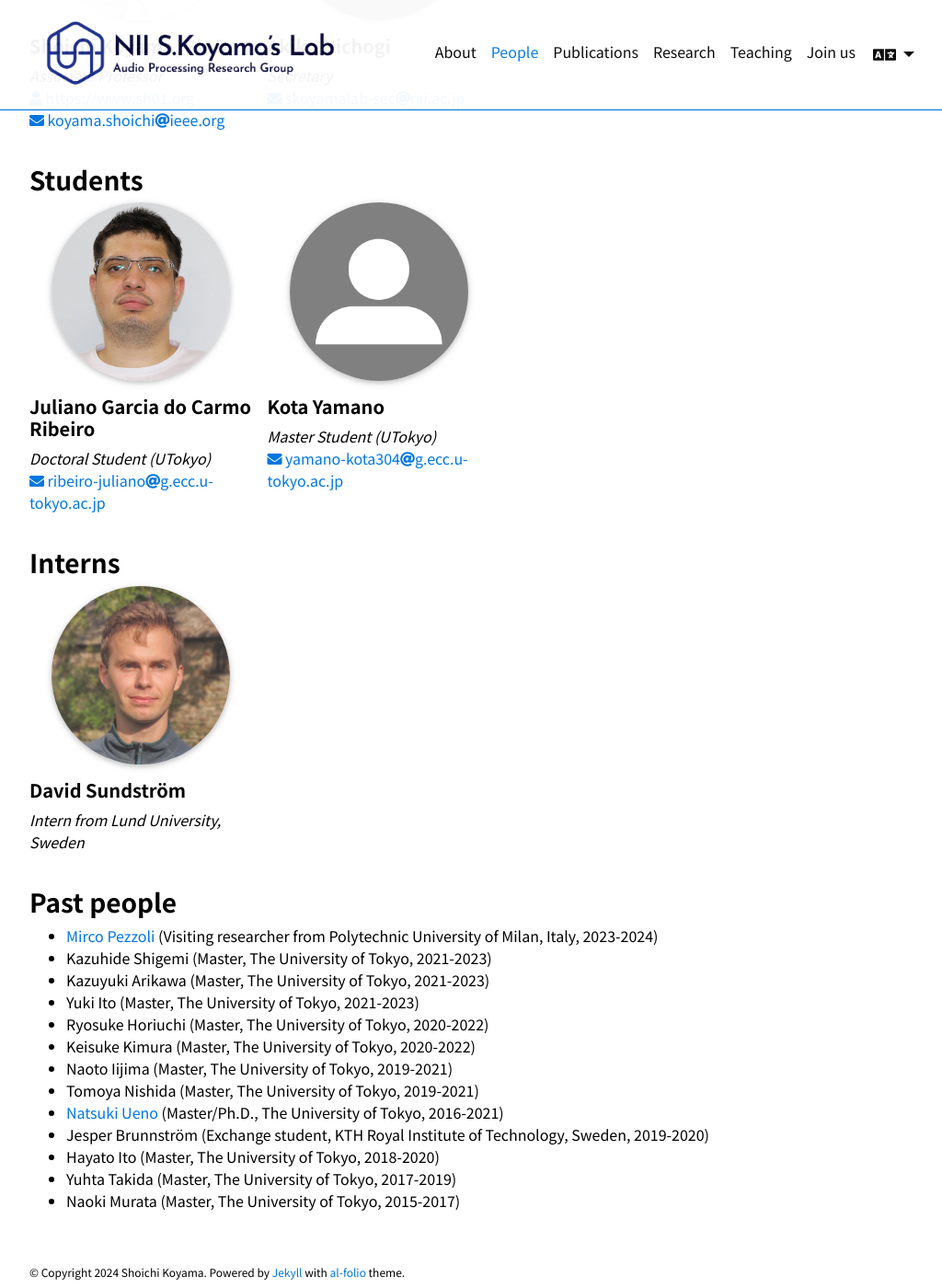
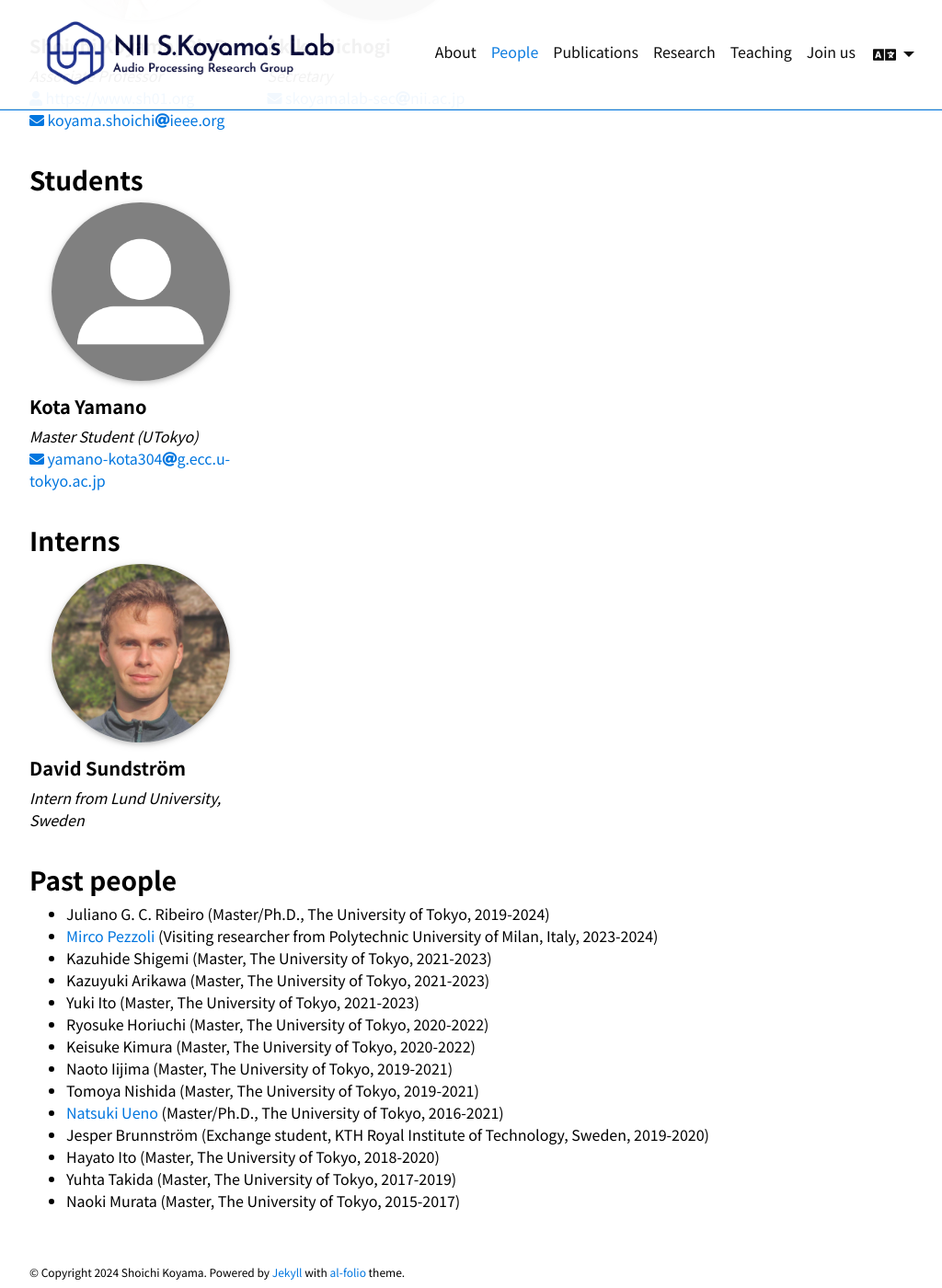
Before and after one commit to skoyamalab/skoyamalab.github.io, a Jekyll site: the page built from _pages/people.md, in a window 1280 px wide and 1400 px high, scrolled down 381 px. Shown: the whole window at 92% size, without its empty margins (123-1147 px from the left). Built offline with Jekyll 4.4.1, drawn with Linux system fonts in a browser that asks for light colours; full-size pictures stand in for the smaller copies a plugin makes; comment, search, counter and statistics services are not loaded; a style sheet for code colours, icons or effects is not loaded.

Commit message:
updated people and research

```diff
--- a/_pages/people.md
+++ b/_pages/people.md
@@ -43,18 +43,6 @@ nav_order: 1
 
 <div class="members float-left">
     {% include figure.html
-        path='assets/img/jribeiro.jpg'
-        class="img-fluid z-depth-1 rounded-circle"
-        alt='Juliano Garcia do Carmo Ribeiro' -%}
-    <div class="address">
-        <h5>Juliano Garcia do Carmo Ribeiro</h5>
-        <p><em>Doctoral Student (UTokyo)</em></p>
-        <p><a href="#"><i class="fas fa-envelope"></i> ribeiro-juliano<i class="fas fa-at"></i>g.ecc.u-tokyo.ac.jp</a></p>
-    </div>
-</div>
-
-<div class="members float-left">
-    {% include figure.html
         path='assets/img/default_avatar.png'
         class="img-fluid z-depth-1 rounded-circle"
         alt='Kota Yamano' -%}
@@ -83,6 +71,7 @@ nav_order: 1
 <p style="clear:both"></p>
 
 ### Past people
+- Juliano G. C. Ribeiro (Master/Ph.D., The University of Tokyo, 2019-2024)
 - [Mirco Pezzoli](https://www.deib.polimi.it/eng/people/details/1156490) (Visiting researcher from Polytechnic University of Milan, Italy, 2023-2024)
 - Kazuhide Shigemi (Master, The University of Tokyo, 2021-2023)
 - Kazuyuki Arikawa (Master, The University of Tokyo, 2021-2023)
```
Also changed, not shown: _pages/research.md (+1 -1 lines), _pages_ja/people.md (+1 -12 lines), _pages_ja/research.md (+1 -1 lines).
